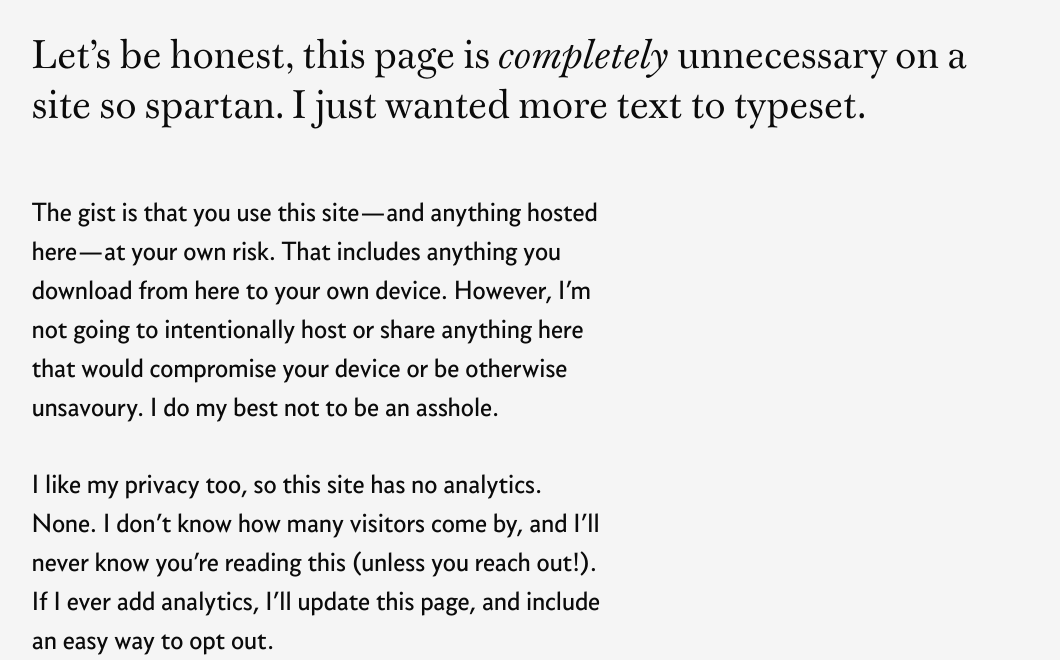
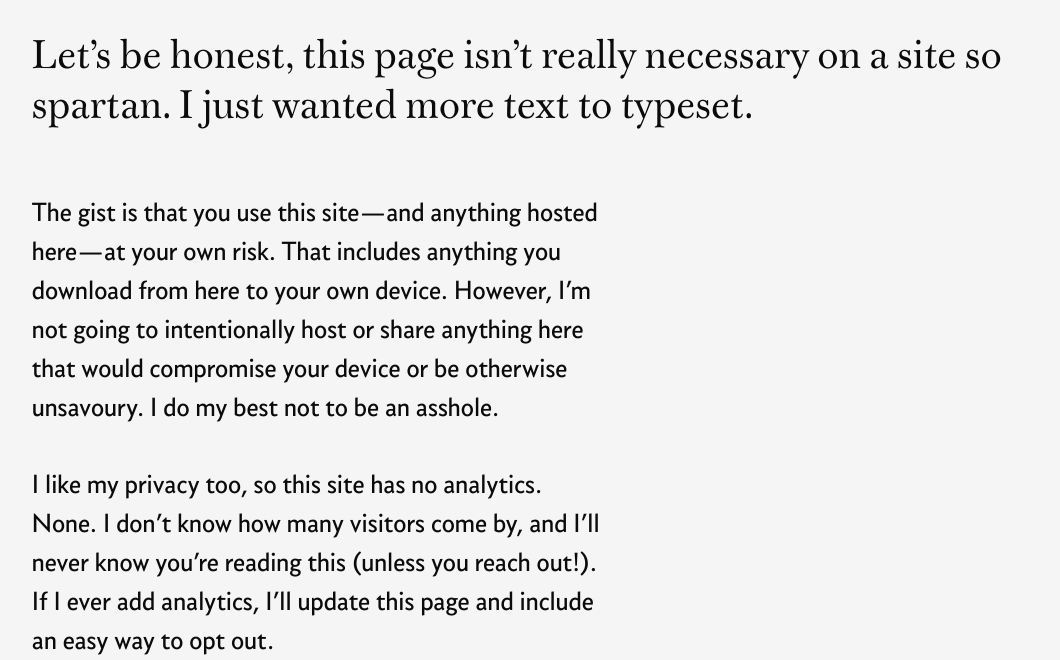
Before and after one commit to jaskfla/lai.nz, an Eleventy site: page src/privacy.md in a window 1280 px wide. Shown: the part 292-952 px from the top of the page, without its empty margins (109-1169 px from the left). Built offline with nearby package versions, Linux system fonts and the light colour scheme; Eleventy itself is replaced by a stand-in of ours; files that its build step writes are made by us from their sources.

Commit message:
privacy page rewording, again

```diff
--- a/src/privacy.md
+++ b/src/privacy.md
@@ -3,10 +3,10 @@ title: Privacy
 layout: 'wall_of_text.njk'
 ---
 
-Let’s be honest, this page is <em>completely</em> unnecessary on a site so spartan. I just wanted more text to typeset.
+Let’s be honest, this page isn’t really necessary on a site so spartan. I just wanted more text to typeset.
 
 The gist is that you use this site—and anything hosted here—at your own risk. That includes anything you download from here to your own device. However, I’m not going to intentionally host or share anything here that would compromise your device or be otherwise unsavoury. I do my best not to be an asshole.
 
-I like my privacy too, so this site has no analytics. None. I don’t know how many visitors come by, and I’ll never know you’re reading this (unless you reach out!). If I ever add analytics, I’ll update this page, and include an easy way to opt out.
+I like my privacy too, so this site has no analytics. None. I don’t know how many visitors come by, and I’ll never know you’re reading this (unless you reach out!). If I ever add analytics, I’ll update this page and include an easy way to opt out.
 
 I do use webfonts, but they’re all served from this domain. There is no third party. Hopefully at some point I’ll get around to letting you use only system fonts anyway.
```
